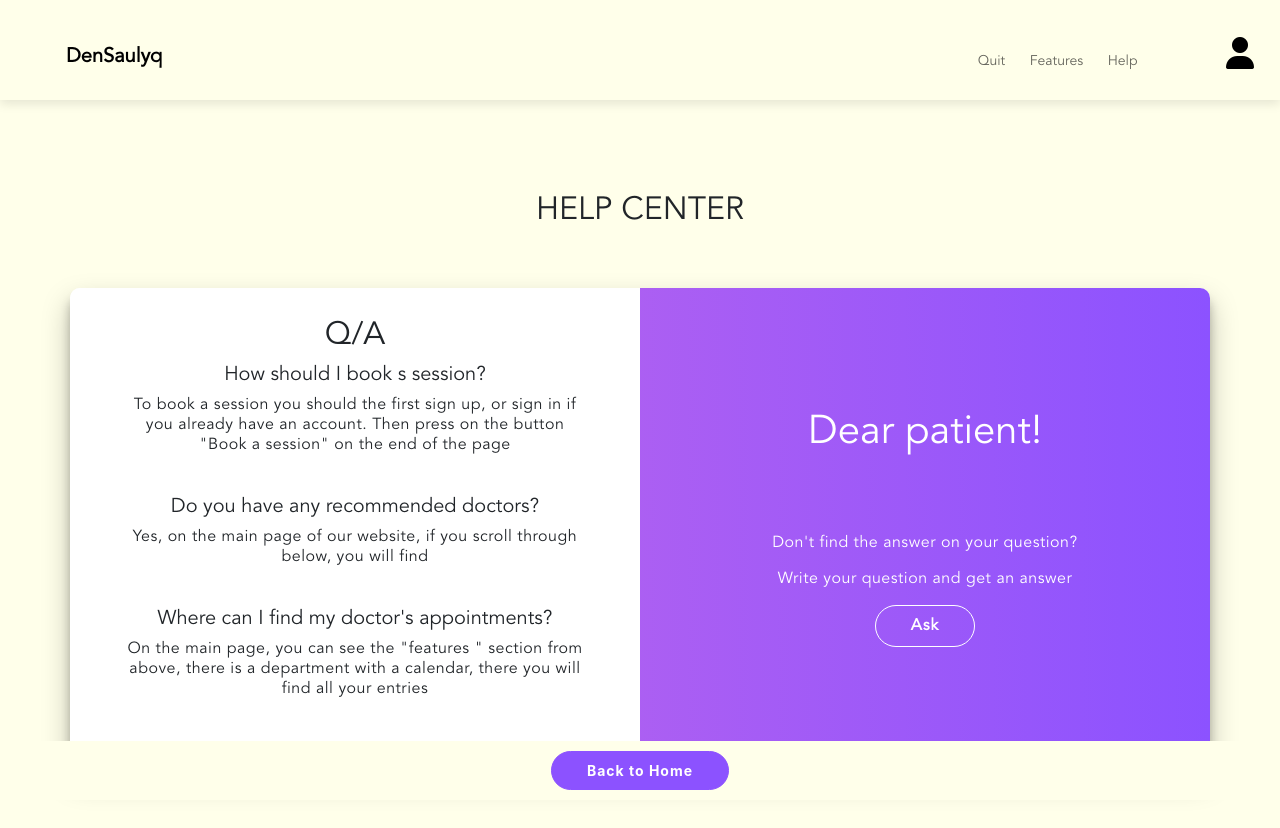
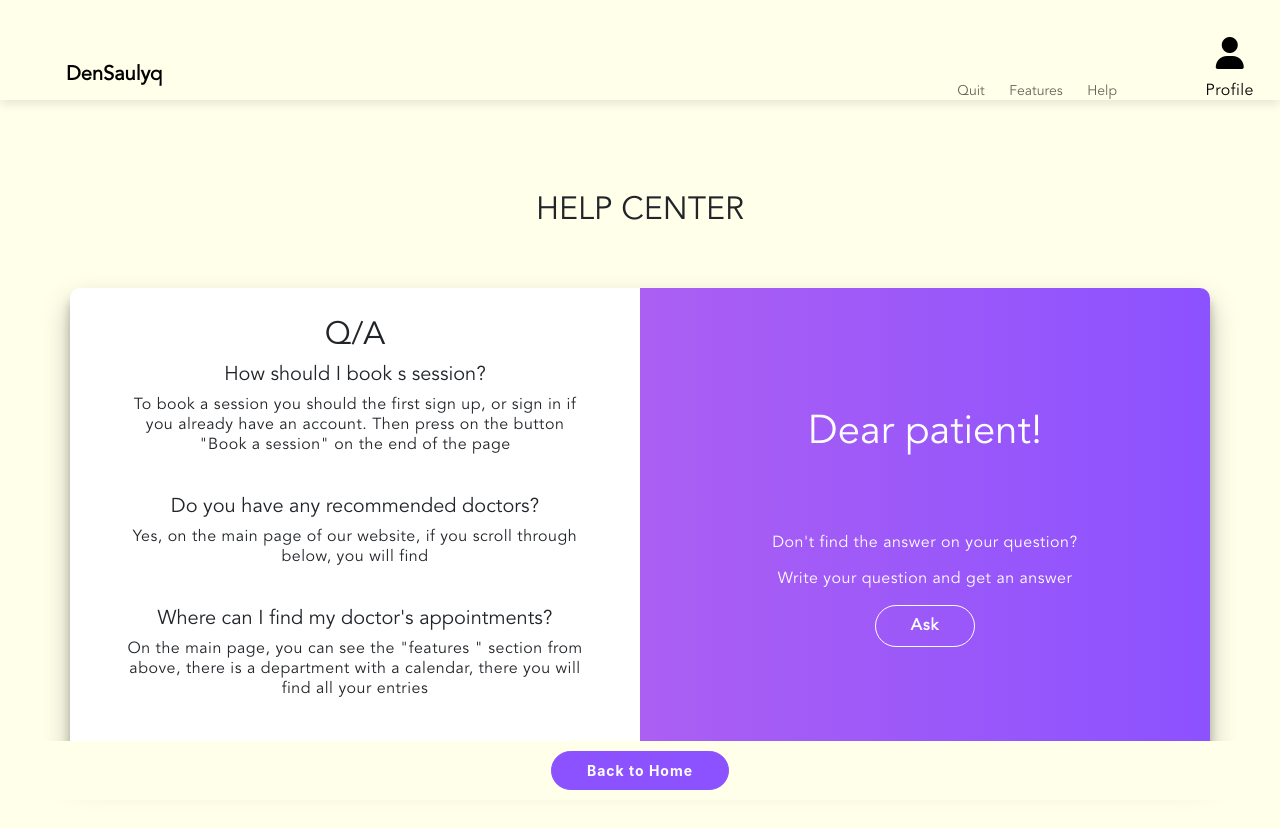
Before and after one commit to OperatorHiKE/DenSaulyq_new, a website: page html/help.ejs in a window 1280 px wide. Drawn offline with nearby package versions, Linux system fonts and the light colour scheme; files that its build step writes are made by us from their sources; files whose address does not match are found by name.

Commit message:
Header changes (word Profile added)

```diff
--- a/html/header.html
+++ b/html/header.html
@@ -26,6 +26,7 @@
                 <li>
                     <a href="login" class="callback">
                         <i class="fa-solid fa-user"></i>
+                    <p class="text-profile">Profile</p>
                     </a>
                 </li>
             </ul>
--- a/html/style/index.css
+++ b/html/style/index.css
@@ -205,3 +205,8 @@ hr{
   -webkit-transform: translateX(-50%);
   transform:         translateX(-50%);
 }
+.text-profile {
+  width: 120px;
+  float: right;
+  display: inline;
+}
```
Also changed, not shown: html/index.ejs (+4 -3 lines).
